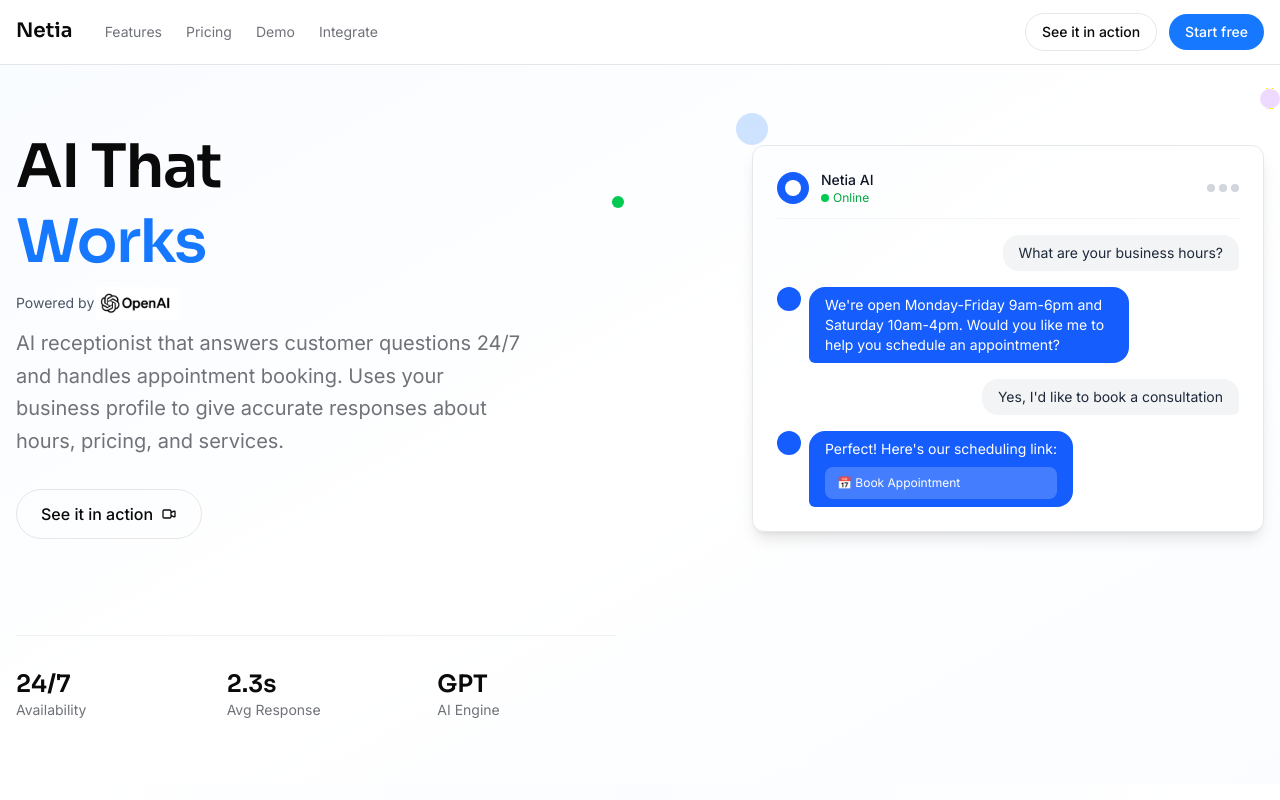
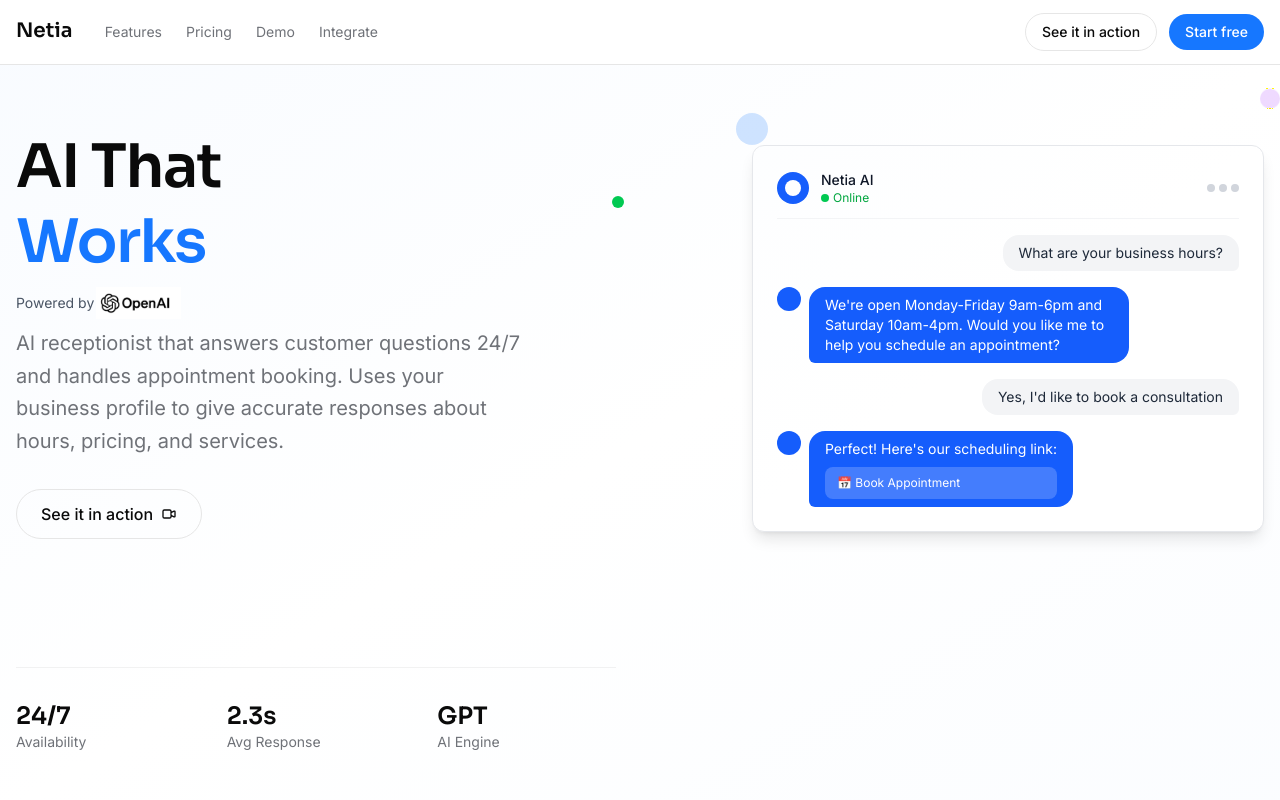
Before and after one commit to cabecaturbo/netiawebsite, a Next.js app: page / in a window 1280 px wide. Shown: the top 800 px of the page. Built offline with nearby package versions, Linux system fonts and the light colour scheme.

Commit message:
Increase white space to pt-16 for better layout balance
- Increased spacing from pt-8 to pt-16
- More white space where social proof elements were removed
- Better visual balance with increased spacing
- Maintained clean layout without visual elements

```diff
--- a/components/Hero.tsx
+++ b/components/Hero.tsx
@@ -44,7 +44,7 @@
             </div>
 
             {/* Spacing to maintain layout */}
-            <div className="pt-8">
+            <div className="pt-16">
             </div>
 
             {/* Metrics Section */}
```
